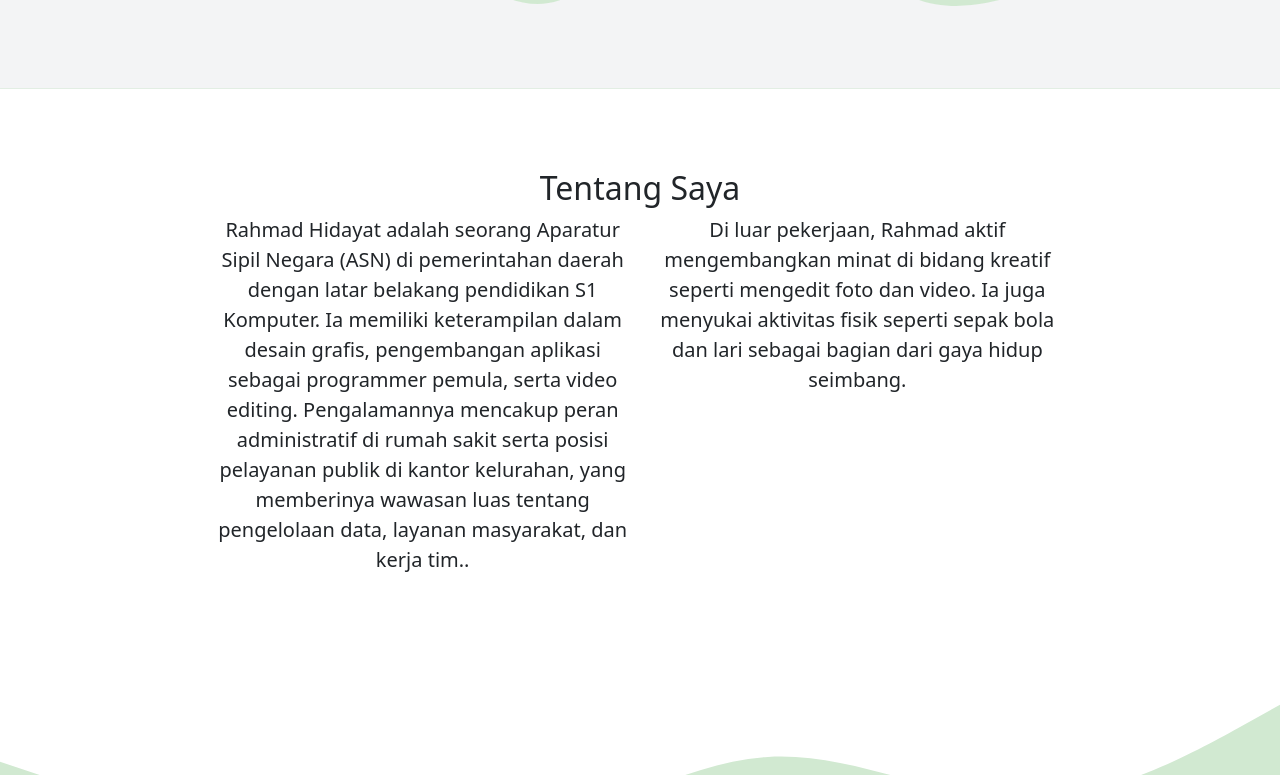
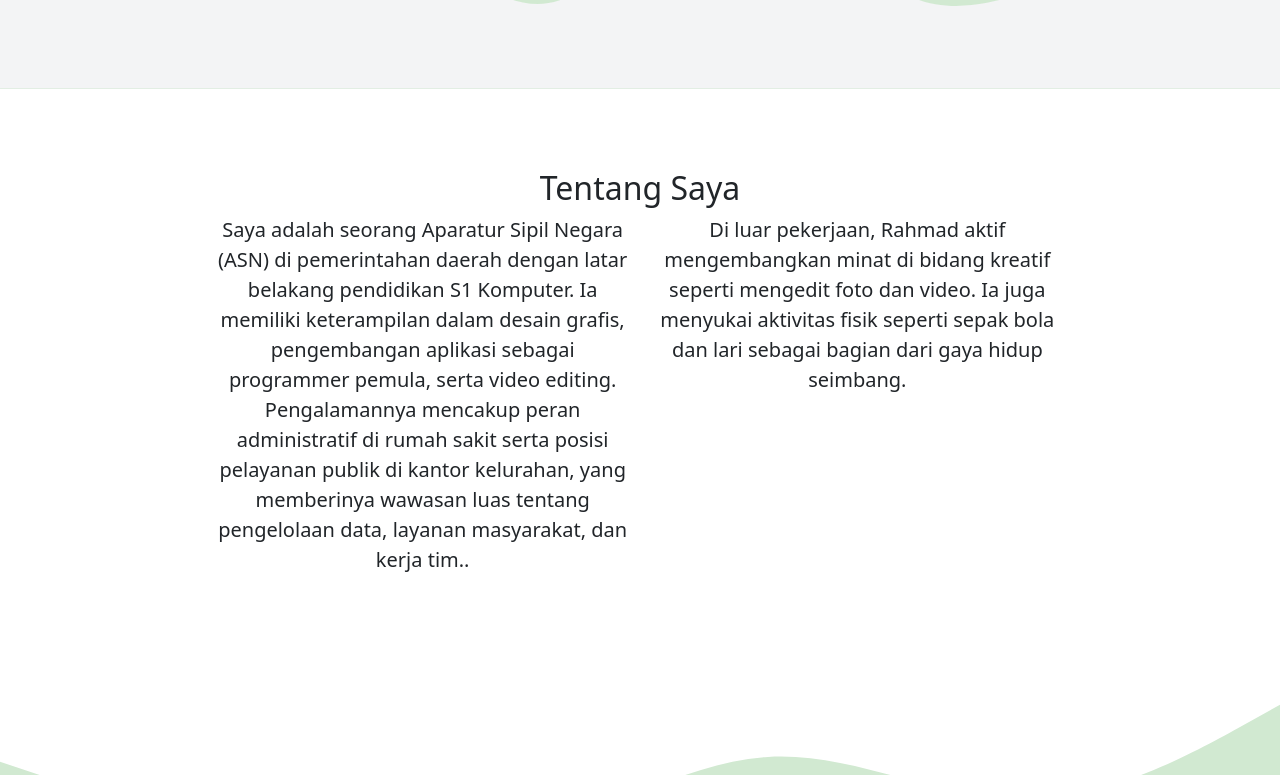
Before and after one commit to RahmadHidayat032/My-Portofolio, a plain HTML site: page index.html in a window 1280 px wide. Shown: the part 616-1391 px from the top of the page. Drawn offline with nearby package versions, Linux system fonts and the light colour scheme.

Commit message:
Update index.html

```diff
--- a/index.html
+++ b/index.html
@@ -69,7 +69,7 @@
         </div>
         <div class="row justify-content-center fs-5 text-center">
           <div class="col-md-4">
-            <p>Rahmad Hidayat adalah seorang Aparatur Sipil Negara (ASN) di pemerintahan daerah dengan latar belakang pendidikan S1 Komputer. Ia memiliki keterampilan dalam desain grafis, pengembangan aplikasi sebagai programmer pemula, serta video editing. Pengalamannya mencakup peran administratif di rumah sakit serta posisi pelayanan publik di kantor kelurahan, yang memberinya wawasan luas tentang pengelolaan data, layanan masyarakat, dan kerja tim..</p>
+            <p>Saya adalah seorang Aparatur Sipil Negara (ASN) di pemerintahan daerah dengan latar belakang pendidikan S1 Komputer. Ia memiliki keterampilan dalam desain grafis, pengembangan aplikasi sebagai programmer pemula, serta video editing. Pengalamannya mencakup peran administratif di rumah sakit serta posisi pelayanan publik di kantor kelurahan, yang memberinya wawasan luas tentang pengelolaan data, layanan masyarakat, dan kerja tim..</p>
           </div>
           <div class="col-md-4">
             <p>Di luar pekerjaan, Rahmad aktif mengembangkan minat di bidang kreatif seperti mengedit foto dan video. Ia juga menyukai aktivitas fisik seperti sepak bola dan lari sebagai bagian dari gaya hidup seimbang.</p>
```
